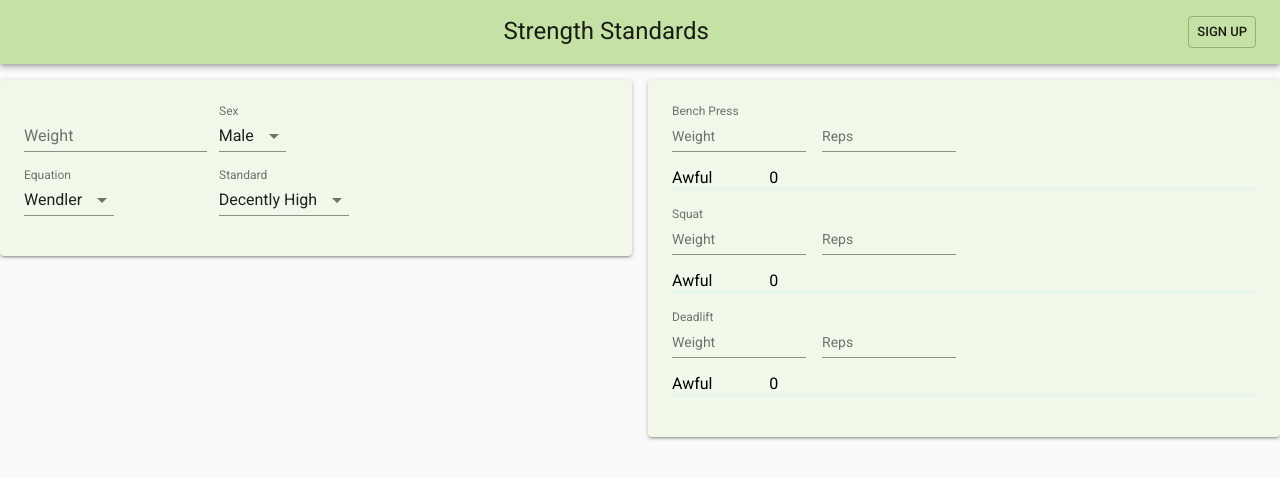
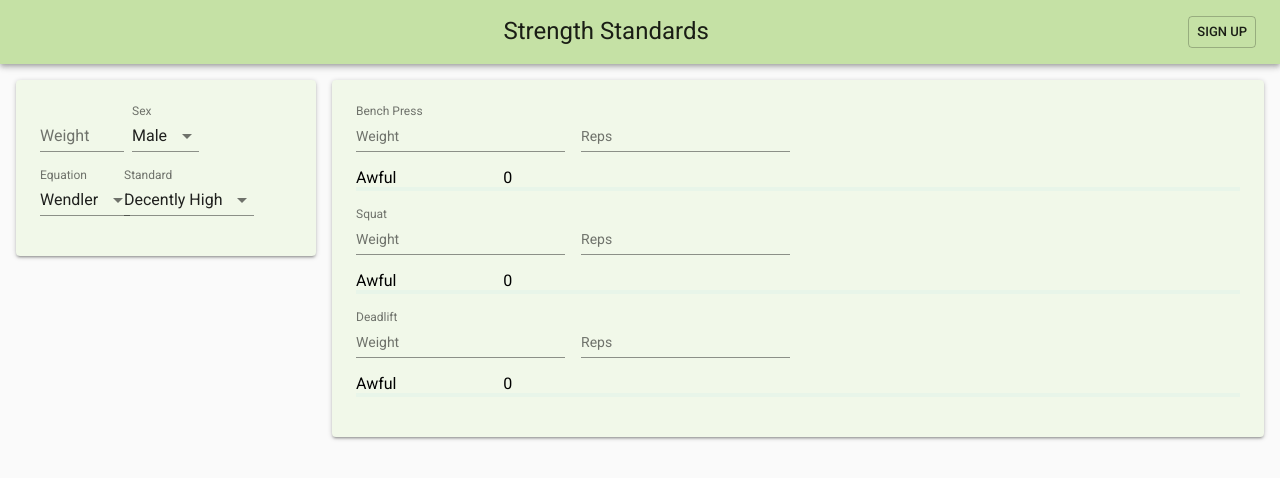
Before and after one commit to RobertWoods/StrengthStandards, a React (Create React App) app: page / in a window 1280 px wide. Shown: the top 478 px of the page. Built offline with nearby package versions, Linux system fonts and the light colour scheme.

Commit message:
just some margin changes

```diff
--- a/src/CalculationInformation.js
+++ b/src/CalculationInformation.js
@@ -23,7 +23,7 @@ function CalculationInformation(props){
         <Grid container direction="row" justify="center" alignItems="center">
             <Grid item xs={12}>
                 <Grid container direction="row" justify="left" alignItems="center">
-                    <Grid item xs={8} sm={4}>
+                    <Grid item xs={8} sm={4} className={classes.leftInput}>
                         <TextField label="Weight" className="lifter-weight" type="number" onChange={(event)=>props.handler(event.target.value, false, false, false)}></TextField>
                     </Grid>
 
@@ -41,7 +41,7 @@ function CalculationInformation(props){
                 <Grid container direction="row" justify="left" alignItems="center" className={classes.root}>
                     <Grid item xs={8} sm={4}>
                         <FormControl>
-                            <InputLabel shrink htmlFor="max-equation">Equation</InputLabel>
+                            <InputLabel shrink htmlFor="max-equation" className={classes.leftInput}>Equation</InputLabel>
                             <Select id="max-equation" value={props.maxInformation.equation.name} onChange={(event)=>props.handler(false, false, event.target.value, false)} >
                                 { equationOptions }
                             </Select>
@@ -66,6 +66,9 @@ const styles = theme => ({
     root: {
         paddingTop: theme.spacing.unit * 2,
         paddingBottom: theme.spacing.unit * 2
+    },
+    leftInput: {
+        marginRight: theme.spacing.unit
     }
 });
 
--- a/src/StrengthStandards.js
+++ b/src/StrengthStandards.js
@@ -111,13 +111,13 @@ class StrengthStandards extends React.Component {
                     </Button>
                     </Toolbar>
                 </AppBar>
-                <Grid container spacing={16}>
-                    <Grid item sm={12} md={6}>
+                <Grid container spacing={16} className={classes.layout}>
+                    <Grid item sm={12} md={3}>
                         <Paper className={classes.paper} >
                             <CalculationInformation handler={this.handleCalculationChange} standards={this.standardsList} equations={this.equationList} lifterInformation={this.state.lifterInformation} maxInformation={this.state.maxInformation}/>
                         </Paper>
                     </Grid>
-                    <Grid item sm={12} md={6}>
+                    <Grid item sm={12} md={9}>
                         <Paper className={classes.paper} >
                             <ExerciseMaxForm lifterInformation={this.state.lifterInformation} maxInformation={this.state.maxInformation} />
                         </Paper>
@@ -143,6 +143,11 @@ const styles = theme => ({
     },
     appBarTitle: {
         flex: 1
+    },
+    layout: {
+        width: 'auto',
+        marginLeft: theme.spacing.unit * 1,
+        marginRight: theme.spacing.unit * 1,
     }
   });
 
```
